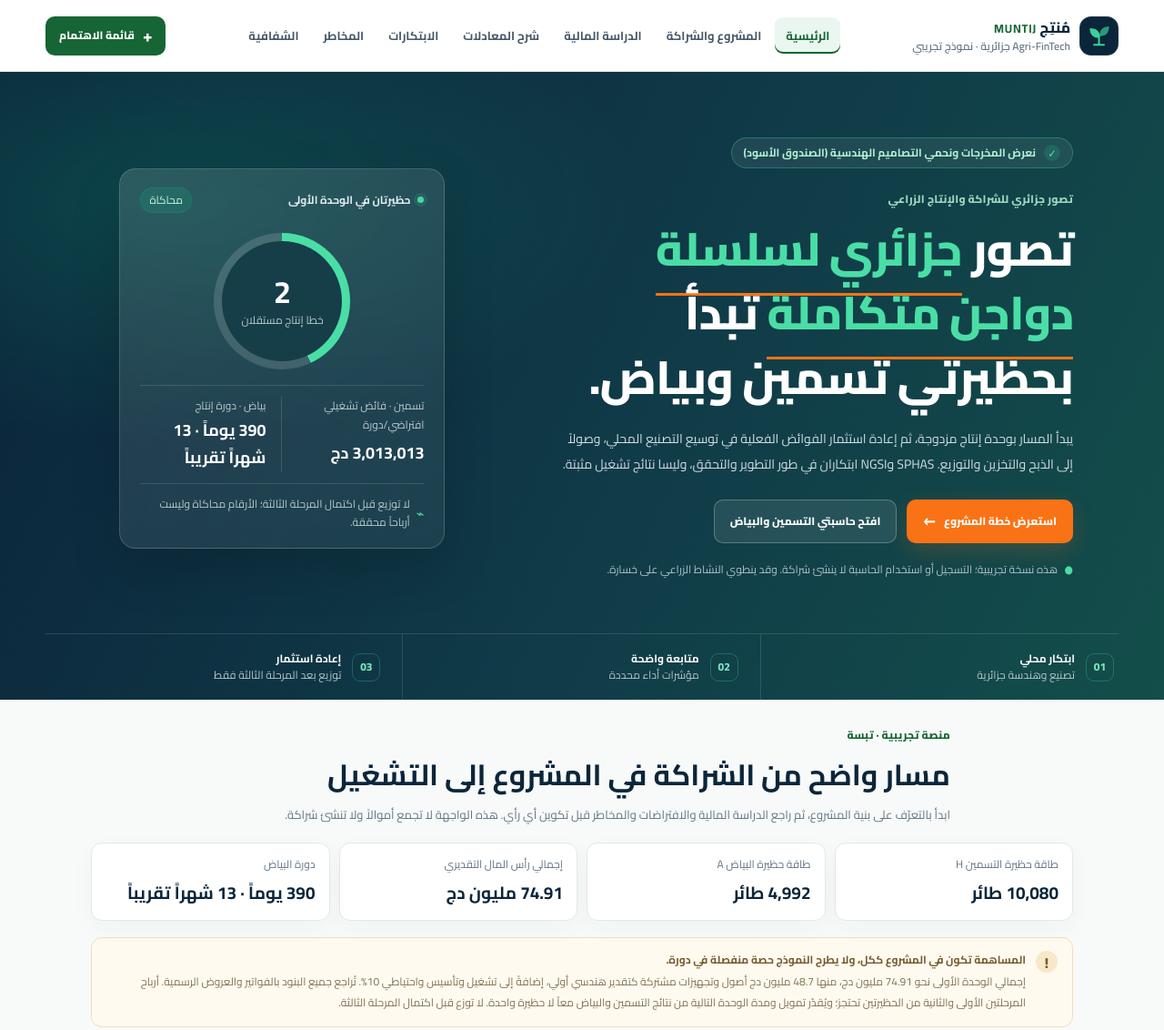
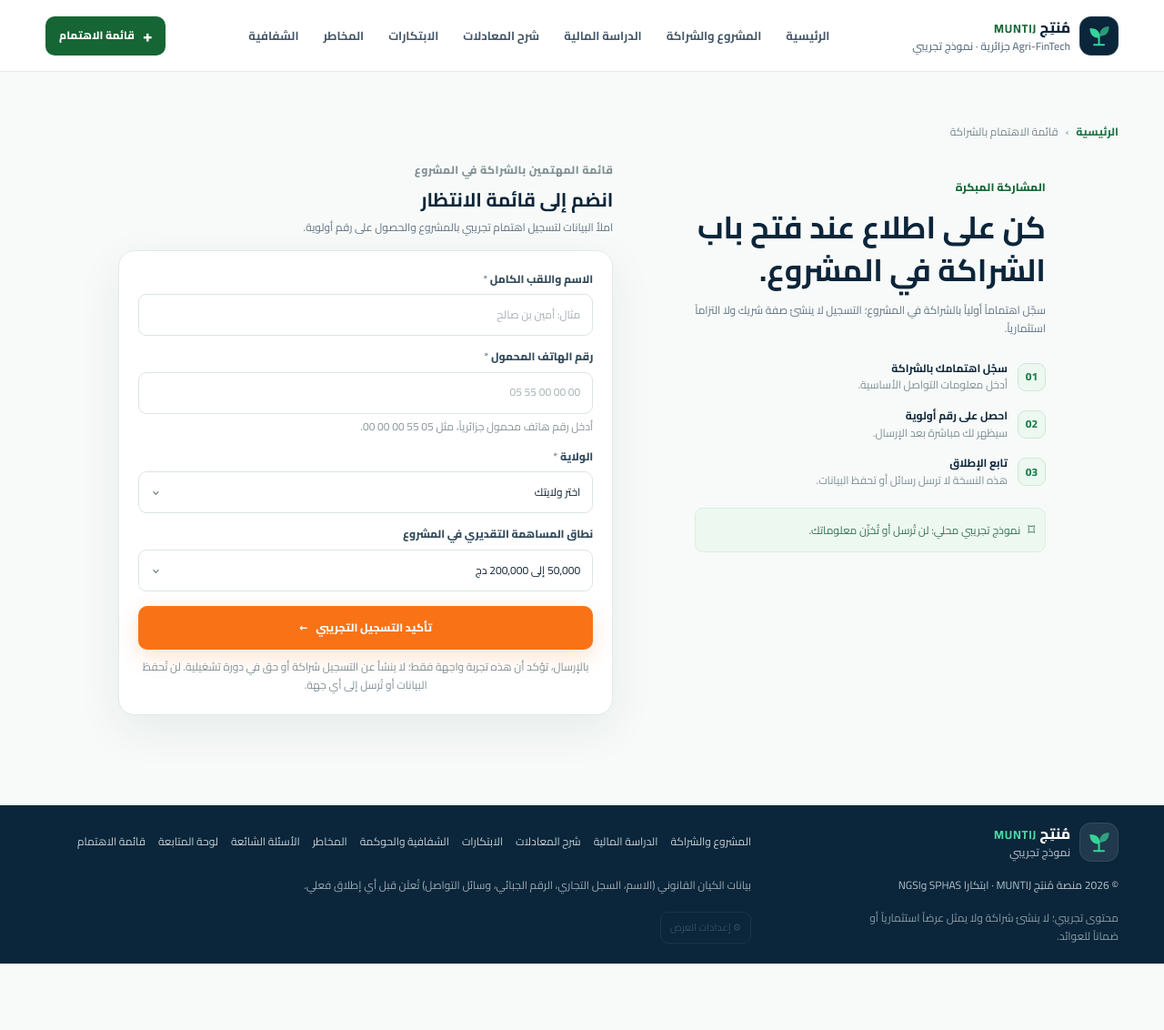
Before and after one commit to abidobida104-ui/abidobida104-ui.github.io, a plain HTML site: page index.html in a window 1280 px wide. Shown: the top 1132 px of the page at 91% size. After the commit the page ends 1059 px from the top, so only its background shows below. Drawn offline with Linux system fonts and the light colour scheme.

Commit message:
Add files via upload

```diff
--- a/index.html
+++ b/index.html
@@ -4,22 +4,21 @@
   <meta charset="UTF-8">
   <meta name="viewport" content="width=device-width, initial-scale=1.0">
   <meta name="theme-color" content="#0b253a">
-  <meta name="description" content="نموذج تجريبي يشرح مشروع Agri-FinTech جزائرياً وشراكة على مستوى المشروع، مع نموذج مالي ومخاطر وافتراضات معلنة.">
+  <meta name="description" content="سجل اهتماماً تجريبياً بالمشروع؛ البيانات لا تُرسل أو تُحفظ ولا ينشأ عن التسجيل حق شراكة.">
   <meta property="og:type" content="website">
   <meta property="og:locale" content="ar_DZ">
-  <meta property="og:title" content="مُنتِج | الرئيسية | مُنتِج MUNTIJ (نموذج تجريبي)">
-  <meta property="og:description" content="نموذج تجريبي يشرح مشروع Agri-FinTech جزائرياً وشراكة على مستوى المشروع، مع نموذج مالي ومخاطر وافتراضات معلنة.">
+  <meta property="og:title" content="قائمة الاهتمام بالشراكة | مُنتِج MUNTIJ (نموذج تجريبي)">
+  <meta property="og:description" content="سجل اهتماماً تجريبياً بالمشروع؛ البيانات لا تُرسل أو تُحفظ ولا ينشأ عن التسجيل حق شراكة.">
   <meta name="twitter:card" content="summary">
-  <title>مُنتِج | الرئيسية | مُنتِج MUNTIJ</title>
+  <title>قائمة الاهتمام بالشراكة | مُنتِج MUNTIJ</title>
   <link rel="icon" type="image/svg+xml" href="/favicon.svg">
   <link rel="preconnect" href="https://fonts.googleapis.com">
   <link rel="preconnect" href="https://fonts.gstatic.com" crossorigin>
   <link href="https://fonts.googleapis.com/css2?family=Cairo:wght@400;500;600;700;800&display=swap" rel="stylesheet">
   <link rel="stylesheet" href="/styles.css">
   <script src="/app.js" defer></script>
-  <script src="/layers.js" defer></script>
 </head>
-<body data-nav-current="/">
+<body data-nav-current="waitlist">
   <a class="skip-link" href="#main-content">انتقل إلى المحتوى</a>
   <header class="site-header" id="top">
   <div class="nav-container">
@@ -37,63 +36,47 @@
     <a class="button button-nav" href="/waitlist/"><span aria-hidden="true">+</span> قائمة الاهتمام</a>
   </div>
 </header>
-  <section class="hero" id="hero-banner">
-    <div class="hero-pattern" aria-hidden="true"></div>
-    <div class="hero-inner">
-      <div class="hero-copy">
-        <div class="hero-badge"><span class="badge-shield" aria-hidden="true">✓</span> نعرض المخرجات ونحمي التصاميم الهندسية (الصندوق الأسود)</div>
-        <p class="eyebrow hero-eyebrow">تصور جزائري للشراكة والإنتاج الزراعي</p>
-        <h1>تصور <span>جزائري لسلسلة دواجن متكاملة</span> تبدأ بحظيرتي تسمين وبياض.</h1>
-        <p class="hero-description">يبدأ المسار بوحدة إنتاج مزدوجة، ثم إعادة استثمار الفوائض الفعلية في توسيع التصنيع المحلي، وصولاً إلى الذبح والتخزين والتوزيع. SPHAS وNGSI ابتكاران في طور التطوير والتحقق، وليسا نتائج تشغيل مثبتة.</p>
-        <div class="hero-actions">
-          <a class="button button-primary" href="/project/">استعرض خطة المشروع <span aria-hidden="true">←</span></a>
-          <a class="button button-ghost" href="/financial-model/">افتح حاسبتي التسمين والبياض</a>
+
+  <main id="main-content" class="main-container page-main waitlist-page">
+  <nav class="breadcrumbs" aria-label="مسار الصفحة"><a href="/">الرئيسية</a><span aria-hidden="true">›</span><span>قائمة الاهتمام بالشراكة</span></nav>
+  <p class="local-scenario-notice" data-global-scenario role="status" aria-live="polite" hidden></p>
+  <section id="view-waitlist" class="standalone-section waitlist-view" aria-labelledby="waitlist-title">
+      <div class="waitlist-layout">
+        <aside class="waitlist-aside">
+          <p class="eyebrow">المشاركة المبكرة</p>
+          <h1>كن على اطلاع عند فتح باب الشراكة في المشروع.</h1>
+          <p>سجّل اهتماماً أولياً بالشراكة في المشروع؛ التسجيل لا ينشئ صفة شريك ولا التزاماً استثمارياً.</p>
+          <div class="waitlist-points"><div><span>01</span><p><strong>سجّل اهتمامك بالشراكة</strong><small>أدخل معلومات التواصل الأساسية.</small></p></div><div><span>02</span><p><strong>احصل على رقم أولوية</strong><small>سيظهر لك مباشرة بعد الإرسال.</small></p></div><div><span>03</span><p><strong>تابع الإطلاق</strong><small>هذه النسخة لا ترسل رسائل أو تحفظ البيانات.</small></p></div></div>
+          <div class="privacy-note"><span aria-hidden="true">⌑</span><span>نموذج تجريبي محلي: لن تُرسل أو تُخزّن معلوماتك.</span></div>
+        </aside>
+
+        <div class="waitlist-form-wrap">
+          <div class="form-heading"><span class="section-index">قائمة المهتمين بالشراكة في المشروع</span><h2 id="waitlist-title">انضم إلى قائمة الانتظار</h2><p>املأ البيانات لتسجيل اهتمام تجريبي بالمشروع والحصول على رقم أولوية.</p></div>
+          <form id="waitlistForm" class="card waitlist-form" novalidate>
+            <div class="form-group">
+              <label for="userName">الاسم واللقب الكامل <span class="required-mark">*</span></label>
+              <input id="userName" name="name" type="text" autocomplete="name" placeholder="مثال: أمين بن صالح" required minlength="3" maxlength="90">
+            </div>
+            <div class="form-group">
+              <label for="userPhone">رقم الهاتف المحمول <span class="required-mark">*</span></label>
+              <input id="userPhone" name="phone" type="tel" autocomplete="tel" inputmode="tel" placeholder="05 55 00 00 00" aria-describedby="phone-hint" required>
+              <small id="phone-hint" class="field-hint">أدخل رقم هاتف محمول جزائرياً، مثل 05 55 00 00 00.</small>
+            </div>
+            <div class="form-group">
+              <label for="userWilaya">الولاية <span class="required-mark">*</span></label>
+              <div class="select-wrap"><select id="userWilaya" name="wilaya" required><option value="">اختر ولايتك</option><option value="تبسة">12 — تبسة</option><option value="الجزائر">16 — الجزائر</option><option value="سطيف">19 — سطيف</option><option value="قسنطينة">25 — قسنطينة</option><option value="وهران">31 — وهران</option><option value="أخرى">ولاية أخرى</option></select><span aria-hidden="true">⌄</span></div>
+            </div>
+            <div class="form-group">
+              <label for="userBudget">نطاق المساهمة التقديري في المشروع</label>
+              <div class="select-wrap"><select id="userBudget" name="budget"><option value="20,000 إلى 50,000 دج">20,000 إلى 50,000 دج</option><option value="50,000 إلى 200,000 دج" selected>50,000 إلى 200,000 دج</option><option value="أكثر من 200,000 دج">أكثر من 200,000 دج</option></select><span aria-hidden="true">⌄</span></div>
+            </div>
+            <button class="button button-primary button-wide" type="submit">تأكيد التسجيل التجريبي <span aria-hidden="true">←</span></button>
+            <p class="form-legal">بالإرسال، تؤكد أن هذه تجربة واجهة فقط؛ لا ينشأ عن التسجيل شراكة أو حق في دورة تشغيلية. لن تُحفظ البيانات أو تُرسل إلى أي جهة.</p>
+            <div id="waitlistSuccess" class="success-banner" role="status" aria-live="polite" hidden><span class="success-mark" aria-hidden="true">✓</span><div><strong>تم إنشاء رقم الأولوية التجريبي!</strong><p id="successText"></p></div></div>
+          </form>
         </div>
-        <p class="hero-footnote"><span aria-hidden="true">●</span> هذه نسخة تجريبية؛ التسجيل أو استخدام الحاسبة لا ينشئ شراكة. وقد ينطوي النشاط الزراعي على خسارة.</p>
       </div>
-
-      <aside class="hero-card" aria-label="ملخص الوحدة الأولى">
-        <div class="hero-card-top">
-          <div>
-            <span class="live-dot"></span><span class="hero-card-label">حظيرتان في الوحدة الأولى</span>
-          </div>
-          <span class="mini-tag">محاكاة</span>
-        </div>
-        <div class="hero-ring-wrap"><div class="hero-ring"><div><strong>2</strong><span>خطا إنتاج مستقلان</span></div></div></div>
-        <div class="hero-card-stats">
-          <div><span>تسمين · فائض تشغيلي افتراضي/دورة</span><strong data-broiler-output="operatingCash">—</strong></div>
-          <div><span>بياض · دورة إنتاج</span><strong data-layer-output="cycleDays">—</strong></div>
-        </div>
-        <div class="hero-card-note"><span aria-hidden="true">⌁</span> لا توزيع قبل اكتمال المرحلة الثالثة؛ الأرقام محاكاة وليست أرباحاً محققة.</div>
-      </aside>
-    </div>
-    <div class="hero-bottom container">
-      <div><span class="hero-stat-icon">01</span><p><strong>ابتكار محلي</strong><small>تصنيع وهندسة جزائرية</small></p></div>
-      <div><span class="hero-stat-icon">02</span><p><strong>متابعة واضحة</strong><small>مؤشرات أداء محددة</small></p></div>
-      <div><span class="hero-stat-icon">03</span><p><strong>إعادة استثمار</strong><small>توزيع بعد المرحلة الثالثة فقط</small></p></div>
-    </div>
-  </section>
-  <main id="main-content" class="main-container page-main home-main">
-  <p class="local-scenario-notice" data-global-scenario role="status" aria-live="polite" hidden></p>
-  <section class="home-overview" aria-labelledby="home-overview-title">
-  <div class="page-intro home-intro"><p class="eyebrow">منصة تجريبية · تبسة</p><h2 id="home-overview-title">مسار واضح من الشراكة في المشروع إلى التشغيل</h2><p>ابدأ بالتعرّف على بنية المشروع، ثم راجع الدراسة المالية والافتراضات والمخاطر قبل تكوين أي رأي. هذه الواجهة لا تجمع أموالاً ولا تنشئ شراكة.</p></div>
-  <div class="metric-strip" aria-label="ملخص الوحدة الأولى">
-    <article><span>طاقة حظيرة التسمين H</span><strong data-broiler-output="capacity">—</strong></article>
-    <article><span>طاقة حظيرة البياض A</span><strong data-layer-output="capacity">—</strong></article>
-    <article><span>إجمالي رأس المال التقديري</span><strong>74.91 مليون دج</strong></article>
-    <article><span>دورة البياض</span><strong data-layer-output="cycleDays">—</strong></article>
-  </div>
-  <aside class="details-caveat home-disclosure" aria-label="إفصاح تمهيدي"><span class="details-caveat-mark" aria-hidden="true">!</span><div><strong>المساهمة تكون في المشروع ككل، ولا يطرح النموذج حصة منفصلة في دورة.</strong><p>إجمالي الوحدة الأولى نحو 74.91 مليون دج، منها 48.7 مليون دج أصول وتجهيزات مشتركة كتقدير هندسي أولي، إضافةً إلى تشغيل وتأسيس واحتياطي 10%. تُراجع جميع البنود بالفواتير والعروض الرسمية. أرباح المرحلتين الأولى والثانية من الحظيرتين تحتجز؛ ويُقدّر تمويل ومدة الوحدة التالية من نتائج التسمين والبياض معاً لا حظيرة واحدة. لا توزع قبل اكتمال المرحلة الثالثة.</p></div></aside>
-  <div class="home-route-grid">
-    <a class="home-route-card" href="/project/"><span class="route-number">01</span><h3>المشروع والشراكة</h3><p>التصور العام، العلاقة بين المساهمة ودورات التشغيل، ومكونات رأس المال.</p><span class="route-arrow" aria-hidden="true">←</span></a>
-    <a class="home-route-card" href="/financial-model/"><span class="route-number">02</span><h3>الدراسة المالية</h3><p>صفحة منظمة لحاسبتين مستقلتين: تسمين بدورة مرجعية 60 يوماً وبياض بدورة 13 شهراً.</p><span class="route-arrow" aria-hidden="true">←</span></a>
-    <a class="home-route-card" href="/innovations/"><span class="route-number">03</span><h3>الابتكارات والقياس</h3><p>تعرّف على SPHAS وNGSI، وافصل الأهداف عن القياسات الميدانية الفعلية.</p><span class="route-arrow" aria-hidden="true">←</span></a>
-    <a class="home-route-card" href="/transparency/"><span class="route-number">04</span><h3>الشفافية والحوكمة</h3><p>مصدر الأرقام، ما هو تقديري، وما لم يُؤسس أو يُتحقق بعد.</p><span class="route-arrow" aria-hidden="true">←</span></a>
-    <a class="home-route-card" href="/risks/"><span class="route-number">05</span><h3>المخاطر</h3><p>السيناريوهات السلبية ومخاطر الإنتاج والسوق والسيولة والتنظيم.</p><span class="route-arrow" aria-hidden="true">←</span></a>
-    <a class="home-route-card" href="/faq/"><span class="route-number">06</span><h3>الأسئلة الشائعة</h3><p>إجابات موجزة عن المساهمة، الدورات، الأرقام، والتسجيل التجريبي.</p><span class="route-arrow" aria-hidden="true">←</span></a>
-  </div>
-  <div class="home-secondary-links"><a href="/dashboard/">لوحة المتابعة التجريبية ←</a><a href="/calculator-details/">شرح معادلات الحاسبة ←</a><a href="/waitlist/">سجّل اهتماماً أولياً ←</a></div>
-</section>
+    </section>
 </main>
   <footer class="site-footer">
   <div class="footer-inner">
```
